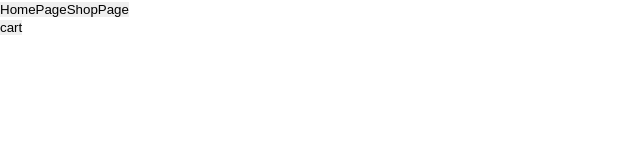
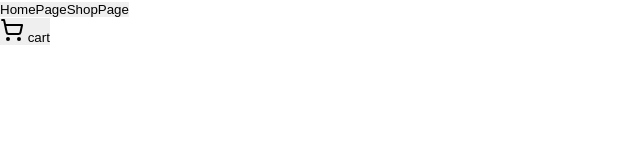
Before and after one commit to sinan-894/shopping-cart, a React (Vite) app: page / in a window 1280 px wide. Shown: the top 160 px of the page, without its empty margins (0-640 px from the left). Built offline with nearby package versions, Linux system fonts and the light colour scheme.

Commit message:
Add a cart icon

```diff
--- a/package.json
+++ b/package.json
@@ -10,6 +10,7 @@
     "preview": "vite preview"
   },
   "dependencies": {
+    "lucide-react": "^0.575.0",
     "react": "^19.2.0",
     "react-dom": "^19.2.0"
   },
--- a/src/components/Navbar.jsx
+++ b/src/components/Navbar.jsx
@@ -1,5 +1,5 @@
 
-
+import { ShoppingCart } from 'lucide-react';
 
 function Navbar(){
     return(
@@ -9,7 +9,7 @@ function Navbar(){
                 <button>ShopPage</button>
             </div>
             <div className="cart-container">
-                <button>cart</button>
+                <button> <ShoppingCart></ShoppingCart> cart</button>
             </div>
         </div>
     )
```
Also changed, not shown: 1 other file (tests, documents, lock files or other folders).
